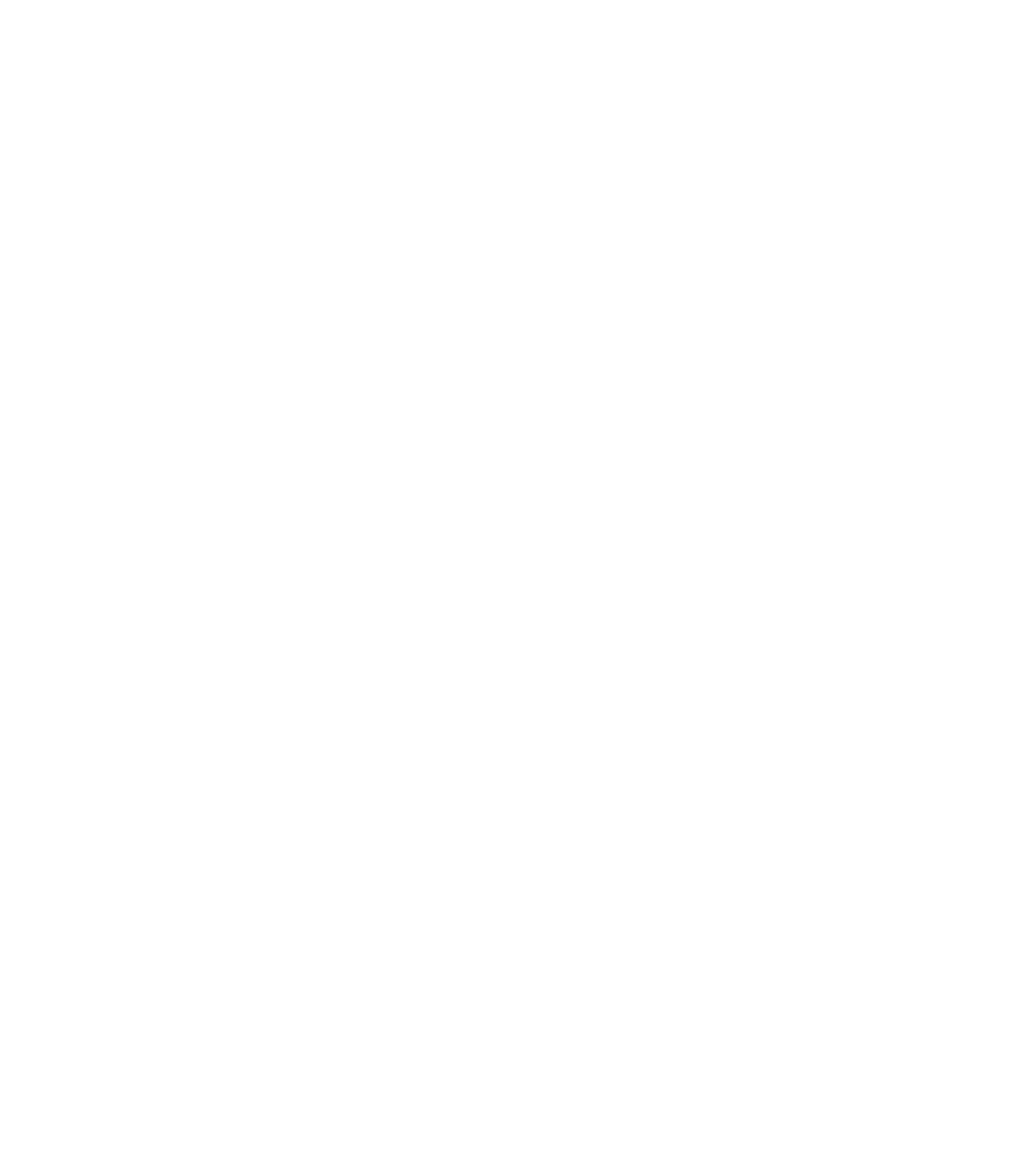
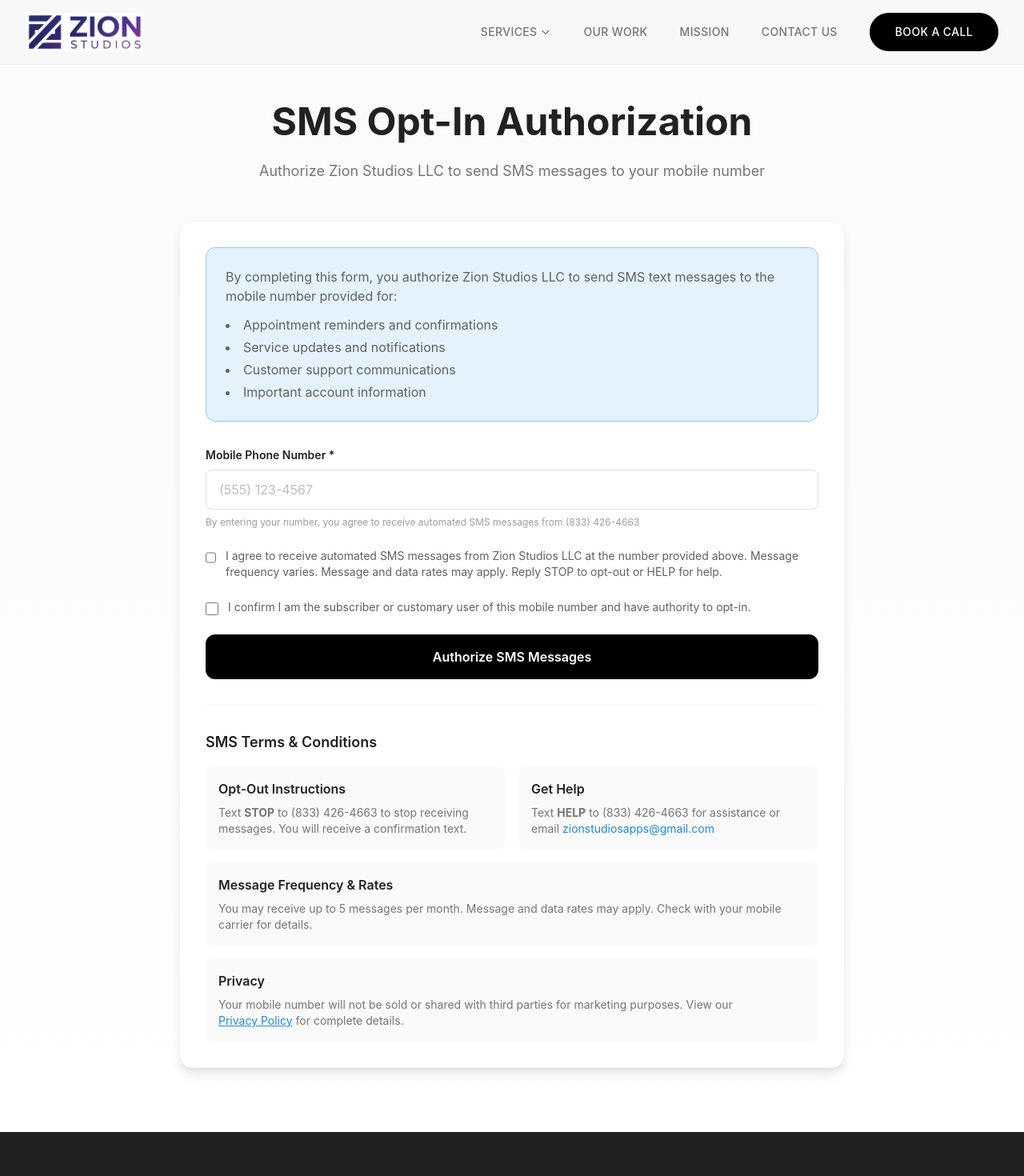
Before and after one commit to skyllex94/zion_studios_website, a React (Create React App) app: page /opt-in in a window 1280 px wide. Before the commit this address had no page. Shown: the top 1470 px of the page at 80% size. Before the commit the page ends 800 px from the top, so only its background shows below. Built offline with nearby package versions, Linux system fonts and the light colour scheme.

Commit message:
opt in form

```diff
--- a/src/App.js
+++ b/src/App.js
@@ -6,6 +6,7 @@
 import Process from "./pages/Process";
 import Contact from "./pages/Contact";
 import OurWork from "./pages/OurWork";
+import OptIn from "./pages/OptIn";
 
 function App() {
   return (
@@ -18,6 +19,7 @@
         <Route path="/process" element={<Process />} />
         <Route path="/contact" element={<Contact />} />
         <Route path="/our-work" element={<OurWork />} />
+        <Route path="/opt-in" element={<OptIn />} />
       </Routes>
     </BrowserRouter>
   );
--- a/src/components/Footer.jsx
+++ b/src/components/Footer.jsx
@@ -157,6 +157,12 @@
                 >
                   Privacy
                 </button>
+                <Link
+                  to="/opt-in"
+                  className="text-gray-400 hover:text-white text-sm transition-colors duration-200"
+                >
+                  Opt-In
+                </Link>
               </div>
             </div>
           </div>
--- /dev/null
+++ b/src/pages/OptIn.jsx
@@ -0,0 +1,134 @@
+import React, { useState } from "react";
+import Navbar from "../components/Navbar";
+import Footer from "../components/Footer";
+import PolicyModal from "../components/Modals/PolicyModal";
+
+export default function OptIn() {
+  const [showPolicyModal, setShowPolicyModal] = useState(false);
+
+  return (
+    <>
+      <Navbar />
+      <div className="bg-gradient-to-b from-gray-50 to-white pt-28 lg:pt-32 pb-20">
+        <div className="max-w-4xl mx-auto px-4 lg:px-8">
+          <div className="text-center mb-12">
+            <h1 className="text-4xl md:text-5xl font-bold text-gray-900 mb-6">
+              SMS Opt-In Authorization
+            </h1>
+            <p className="text-lg text-gray-600 max-w-2xl mx-auto">
+              Authorize Zion Studios LLC to send SMS messages to your mobile number
+            </p>
+          </div>
+
+          <div className="bg-white rounded-2xl p-8 shadow-lg border border-gray-100 space-y-8">
+            <div className="bg-blue-50 border border-blue-200 rounded-xl p-6">
+              <p className="text-gray-700">
+                By completing this form, you authorize Zion Studios LLC to send SMS text messages to the mobile number provided for:
+              </p>
+              <ul className="list-disc list-inside mt-3 space-y-1 text-gray-700">
+                <li>Appointment reminders and confirmations</li>
+                <li>Service updates and notifications</li>
+                <li>Customer support communications</li>
+                <li>Important account information</li>
+              </ul>
+            </div>
+
+            <form className="space-y-6" onSubmit={(e) => e.preventDefault()}>
+              <div>
+                <label className="block text-sm font-semibold text-gray-900 mb-2">
+                  Mobile Phone Number *
+                </label>
+                <input
+                  type="tel"
+                  placeholder="(555) 123-4567"
+                  className="w-full px-4 py-3 border border-gray-300 rounded-lg focus:ring-2 focus:ring-black focus:border-transparent"
+                  required
+                />
+                <p className="text-xs text-gray-500 mt-2">
+                  By entering your number, you agree to receive automated SMS messages from (833) 426-4663
+                </p>
+              </div>
+
+              <div className="flex items-start space-x-3">
+                <input
+                  type="checkbox"
+                  id="optInCheck"
+                  className="mt-1 w-4 h-4 text-black border-gray-300 rounded focus:ring-black"
+                  required
+                />
+                <label htmlFor="optInCheck" className="text-sm text-gray-700">
+                  I agree to receive automated SMS messages from Zion Studios LLC at the number provided above. Message frequency varies. Message and data rates may apply. Reply STOP to opt-out or HELP for help.
+                </label>
+              </div>
+
+              <div className="flex items-start space-x-3">
+                <input
+                  type="checkbox"
+                  id="consentCheck"
+                  className="mt-1 w-4 h-4 text-black border-gray-300 rounded focus:ring-black"
+                  required
+                />
+                <label htmlFor="consentCheck" className="text-sm text-gray-700">
+                  I confirm I am the subscriber or customary user of this mobile number and have authority to opt-in.
+                </label>
+              </div>
+
+              <button
+                type="submit"
+                className="w-full bg-black text-white font-semibold py-4 rounded-xl hover:bg-gray-800 transition-all duration-200"
+              >
+                Authorize SMS Messages
+              </button>
+            </form>
+
+            <div className="border-t border-gray-100 pt-8 space-y-4">
+              <h3 className="text-lg font-semibold text-gray-900">SMS Terms & Conditions</h3>
+
+              <div className="grid grid-cols-1 md:grid-cols-2 gap-4">
+                <div className="bg-gray-50 rounded-lg p-4">
+                  <h4 className="font-semibold text-gray-900 mb-2">Opt-Out Instructions</h4>
+                  <p className="text-sm text-gray-600">
+                    Text <span className="font-mono font-bold">STOP</span> to (833) 426-4663 to stop receiving messages. You will receive a confirmation text.
+                  </p>
+                </div>
+                <div className="bg-gray-50 rounded-lg p-4">
+                  <h4 className="font-semibold text-gray-900 mb-2">Get Help</h4>
+                  <p className="text-sm text-gray-600">
+                    Text <span className="font-mono font-bold">HELP</span> to (833) 426-4663 for assistance or email{" "}
+                    <a href="mailto:zionstudiosapps@gmail.com" className="text-blue-600 hover:text-blue-700">
+                      zionstudiosapps@gmail.com
+                    </a>
+                  </p>
+                </div>
+              </div>
+
+              <div className="bg-gray-50 rounded-lg p-4">
+                <h4 className="font-semibold text-gray-900 mb-2">Message Frequency & Rates</h4>
+                <p className="text-sm text-gray-600">
+                  You may receive up to 5 messages per month. Message and data rates may apply. Check with your mobile carrier for details.
+                </p>
+              </div>
+
+              <div className="bg-gray-50 rounded-lg p-4">
+                <h4 className="font-semibold text-gray-900 mb-2">Privacy</h4>
+                <p className="text-sm text-gray-600">
+                  Your mobile number will not be sold or shared with third parties for marketing purposes. View our{" "}
+                  <button
+                    onClick={() => setShowPolicyModal(true)}
+                    className="text-blue-600 hover:text-blue-700 underline"
+                  >
+                    Privacy Policy
+                  </button>{" "}
+                  for complete details.
+                </p>
+              </div>
+            </div>
+
+             </div>
+          </div>
+      </div>
+      <Footer />
+      {showPolicyModal && <PolicyModal setShowModal={setShowPolicyModal} />}
+    </>
+  );
+}
```
